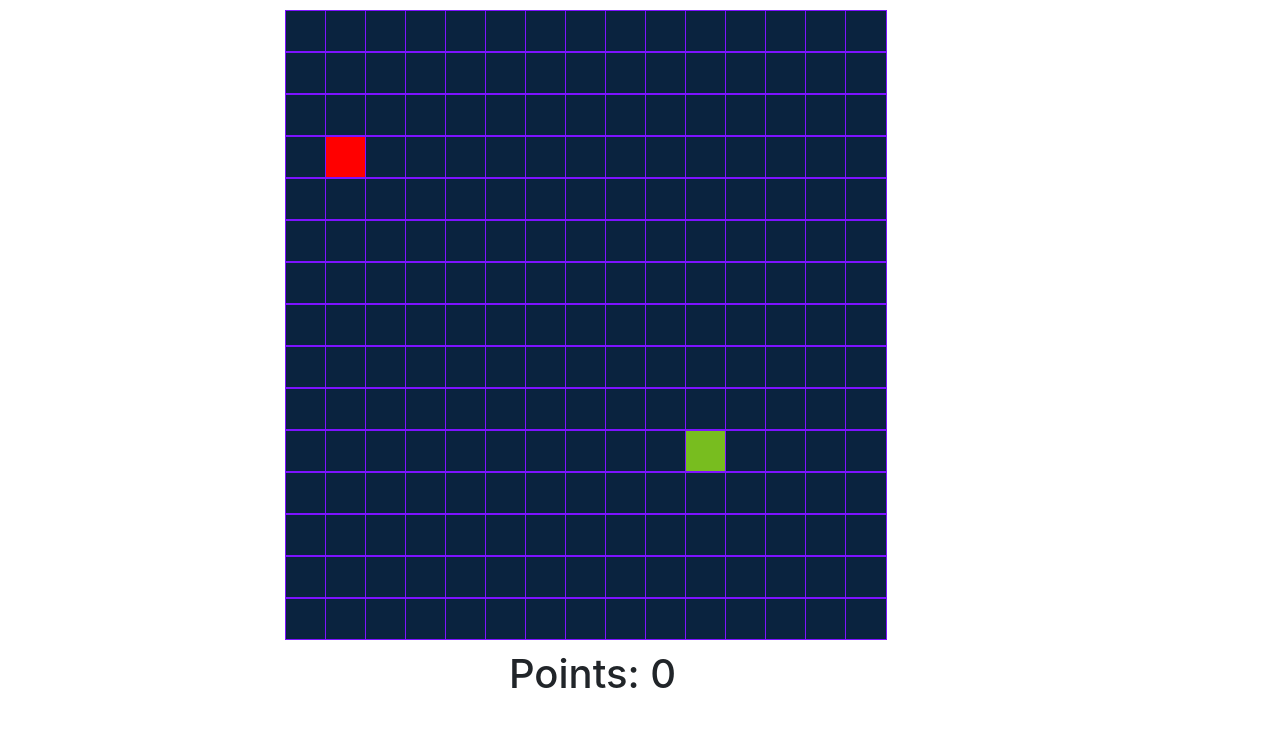
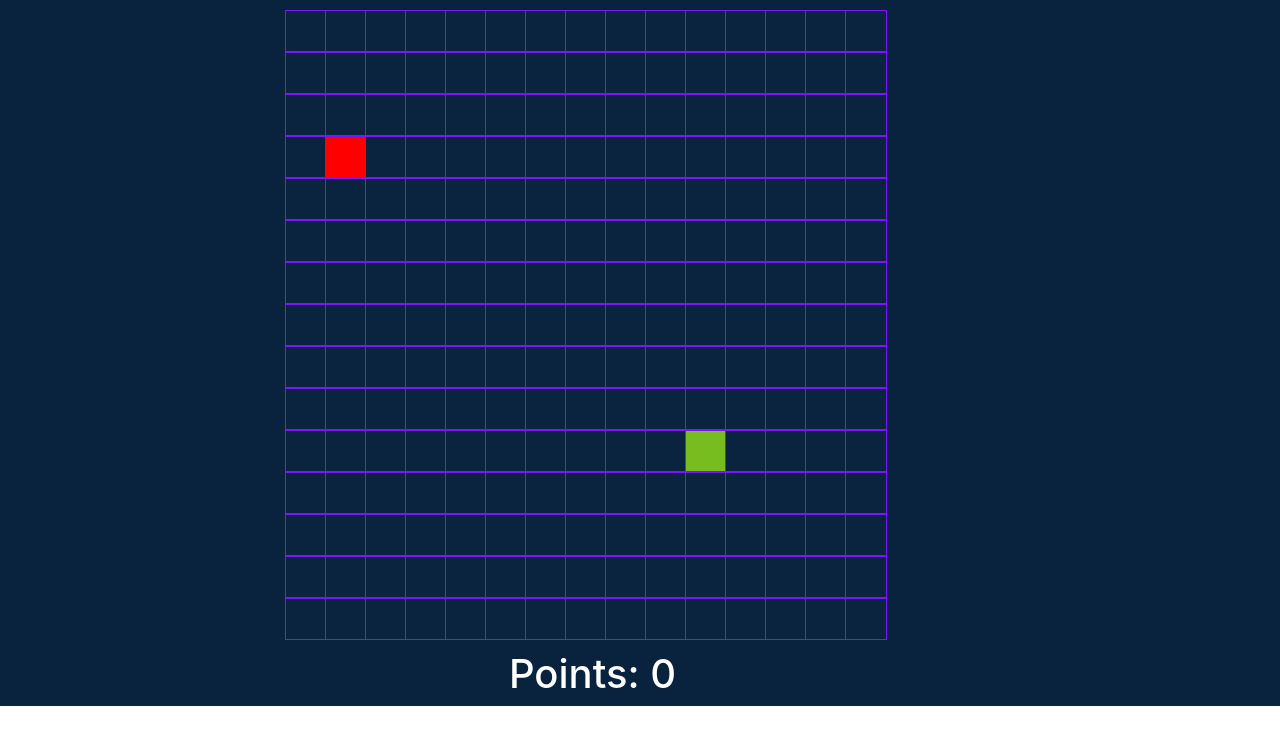
Before and after one commit to abcmer/snake, a React (Create React App) app in the folder web/: page / in a window 1280 px wide. Shown: the top 744 px of the page. Built offline with nearby package versions, Linux system fonts and the light colour scheme.

Commit message:
update styling.

```diff
--- a/web/src/App.css
+++ b/web/src/App.css
@@ -1,5 +1,6 @@
 .App {
   text-align: center;
+  background-color: #09233f;
 }
 
 .App-logo {
@@ -38,9 +39,13 @@
 }
 .grid-item {
   background-color: rgba(255, 255, 255, 0.8);
-  border: .025rem solid #7D13FF;
+  border: 0.025rem solid #7d13ff;
   padding: 20px;
   font-size: 30px;
   text-align: center;
   height: 5%;
 }
+
+h1 {
+  color: white;
+}
```
